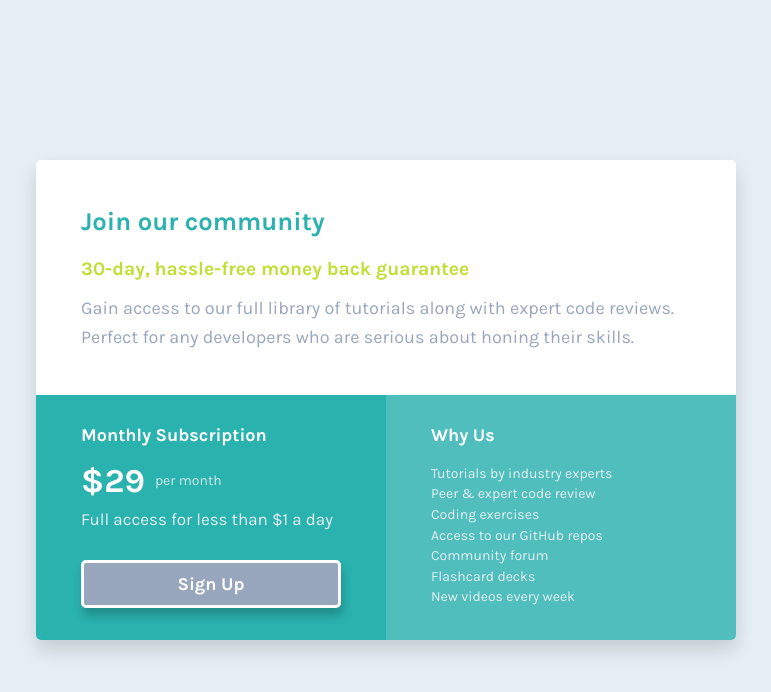
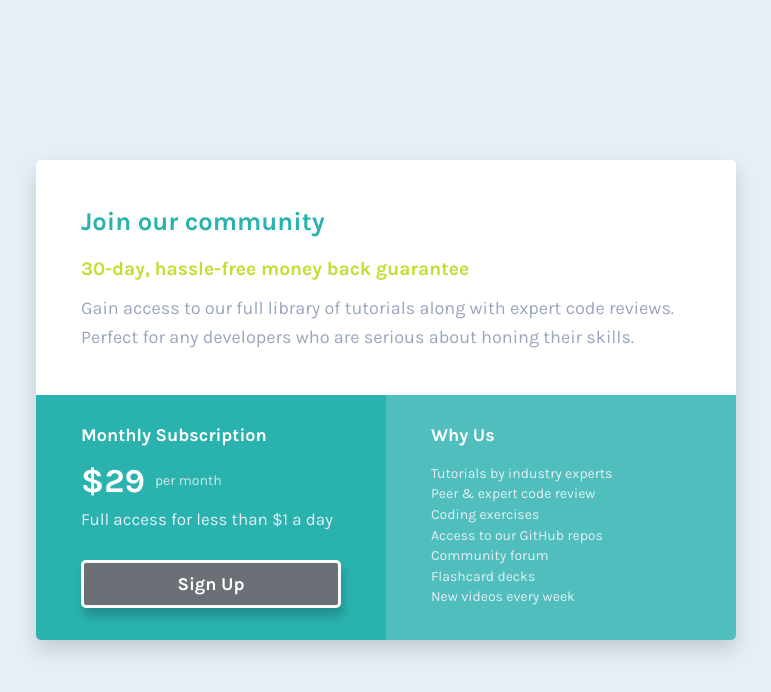
Before and after one commit to PeterCalcina/15-day-single-price-grid-component, a plain HTML site: page index.html in a window 1280 px wide. In both pictures the pointer is over the button "Sign Up". Shown: the whole page, without its empty margins (254-1025 px from the left). Drawn offline with Linux system fonts and the light colour scheme.

Commit message:
Actualizar color de fondo del botón de suscripción en CSS

```diff
--- a/css/styles.css
+++ b/css/styles.css
@@ -148,7 +148,7 @@ body {
 
 .container .subscription .btn:hover {
   border-color: white;
-  background-color: var(--grayish-blue);
+  background-color: hsl(215, 5%, 44%);
 }
 
 .container .why_us {
```
